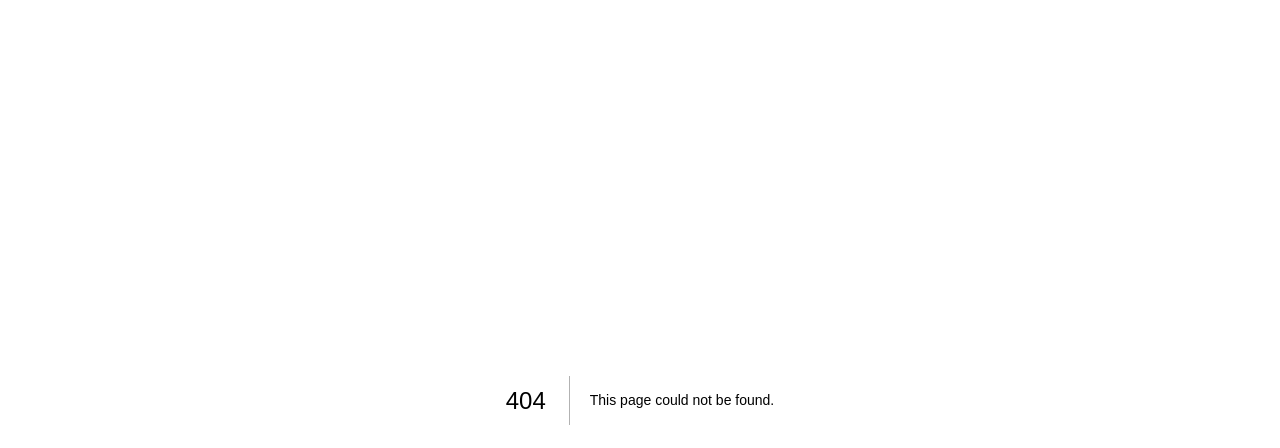
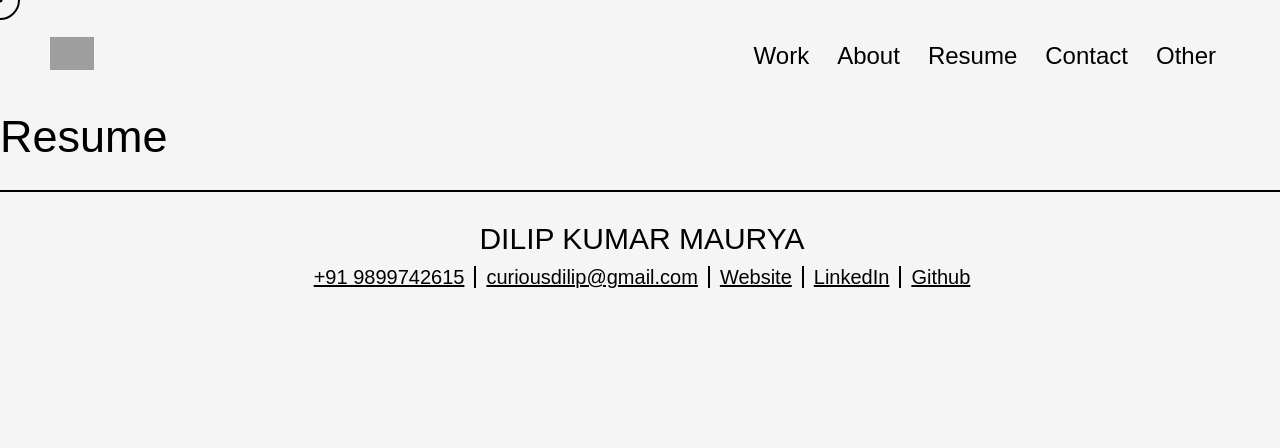
Before and after one commit to curiousdilip/new-portfolio, a Next.js app: page /resume in a window 1280 px wide. Before the commit this address had no page. Shown: the top 448 px of the page. Built offline with nearby package versions, Linux system fonts and the light colour scheme; grey boxes are pictures that could not be loaded.

Commit message:
cursor added and resume started

```diff
--- a/app/components/Cursor.css
+++ b/app/components/Cursor.css
@@ -1,7 +1,7 @@
 .cursor-outline {
-    width: 30px;
-    height: 30px;
-    border: 2px solid hsla(0, 0%, 100%, 0.5);
+    width: 40px;
+    height: 40px;
+    border: 2px solid rgba(0, 0, 00, 1);
 }
 
 .cursor-dot {
--- a/app/components/Cursor.jsx
+++ b/app/components/Cursor.jsx
@@ -1,29 +1,50 @@
-import { useEffect, useState } from "react"
+"use client"
+import { useEffect, useState, useRef } from "react";
+import "./Cursor.css";
 
 export default function Cursor() {
-    const [mousePosition, setMousePosition] = useState({
-        x: 0,
-        y: 0
-    })
-
-    console.log(mousePosition)
+    const cursorDotRef = useRef(null);
+    const cursorOutlineRef = useRef(null);
+    const [position, setPosition] = useState({ x: 0, y: 0 });
 
     useEffect(() => {
-        const mouseMove = (e) => {
-            setMousePosition({
-                x: e.clientX,
-                y: e.clientY,
-            })
-        }
-        window.addEventListener("mousemove", mouseMove)
+        const handleMouseMove = (e) => {
+            const posX = e.clientX;
+            const posY = e.clientY;
+
+            if (cursorDotRef.current) {
+                cursorDotRef.current.style.left = `${posX}px`;
+                cursorDotRef.current.style.top = `${posY}px`;
+            }
+
+            if (cursorOutlineRef.current) {
+                cursorOutlineRef.current.style.left = `${posX}px`;
+                cursorOutlineRef.current.style.top = `${posY}px`;
+
+                cursorOutlineRef.current.animate(
+                    { left: `${posX}px`, top: `${posY}px` },
+                    { duration: 500, fill: "forwards" }
+                );
+            }
+        };
+
+        window.addEventListener("mousemove", handleMouseMove);
+
         return () => {
-            window.removeEventListener("mousemove", mouseMove)
-        }
-    }, [])
+            window.removeEventListener("mousemove", handleMouseMove);
+        };
+    }, []);
+
     return (
         <>
-            <div class="cursor-dot"></div>
-            <div class="cursor-outline"></div>
+            <div
+                className="cursor-dot"
+                ref={cursorDotRef}
+            ></div>
+            <div
+                className="cursor-outline"
+                ref={cursorOutlineRef}
+            ></div>
         </>
-    )
+    );
 }
--- a/app/components/Header.jsx
+++ b/app/components/Header.jsx
@@ -1,3 +1,4 @@
+import Link from "next/link"
 import "./Header.css"
 export default function Header() {
     return (
@@ -8,6 +9,7 @@ export default function Header() {
                     <ul className="nav-link">
                         <li><a href="#">Work</a></li>
                         <li><a href="#">About</a></li>
+                        <li><Link href="/resume">Resume</Link></li>
                         <li><a href="#">Contact</a></li>
                         <li><a href="#">Other</a></li>
                     </ul>
--- /dev/null
+++ b/app/data/resume.js
@@ -0,0 +1,19 @@
+export const bio = [
+    {
+        title: '+91 9899742615',
+        src: 'tel:9899742615'
+    }, {
+        title: 'curiousdilip@gmail.com',
+        src: 'mailto:curiousdilip@gmail.com'
+    }, {
+        title: 'Website',
+        src: 'https://www.dilipmaurya.in'
+    }, {
+        title: 'linkedin/curiousdilip',
+        src: 'https://www.linkedin.com/in/curiousdilip/'
+    },
+    {
+        title: 'github/curiousdilip',
+        src: 'https://github.com/curiousdilip'
+    },
+];
--- /dev/null
+++ b/app/resume/page.jsx
@@ -0,0 +1,29 @@
+import Cursor from "../components/Cursor"
+import Header from "../components/Header"
+import { bio } from "../data/resume"
+import "./resume.css"
+export default function resume() {
+    return (
+        <>
+            <Header />
+            <Cursor />
+            <section id="resume">
+                <div className="container">
+                    <div className="heading">
+                        <h2>Resume</h2>
+                    </div>
+                    <div className="bio">
+                        <h3>Dilip Kumar Maurya</h3>
+                        <div className="links">
+                            <a href="tel:9899742615">+91 9899742615</a>
+                            <a href="mailto:curiousdilip@gmail.com">curiousdilip@gmail.com</a>
+                            <a href="https://www.dilipmaurya.in">Website</a>
+                            <a href="https://www.linkedin.com/in/curiousdilip/">LinkedIn</a>
+                            <a href="https://github.com/curiousdilip">Github</a>
+                        </div>
+                    </div>
+                </div>
+            </section >
+        </>
+    )
+}
--- /dev/null
+++ b/app/resume/resume.css
@@ -0,0 +1,36 @@
+#resume .container {
+    margin: 0 auto;
+    width: 1284px;
+}
+
+#resume .container .heading h2 {
+    border-bottom: 2px solid #000;
+    font-size: 45px;
+    padding-bottom: 27px;
+    font-weight: 300;
+}
+
+#resume .container .bio {
+    text-align: center;
+    margin: 30px 0;
+}
+
+#resume .container .bio h3 {
+    font-size: 30px;
+    font-weight: 400;
+    margin-bottom: 10px;
+    text-transform: uppercase;
+}
+
+#resume .container .bio .links a {
+    font-size: 20px;
+    font-weight: 300;
+    margin-bottom: 10px;
+    text-decoration: underline;
+    border-right: 2px solid black;
+    padding: 0 10px;
+}
+
+#resume .container .bio .links a:last-child {
+    border: none;
+}
```
